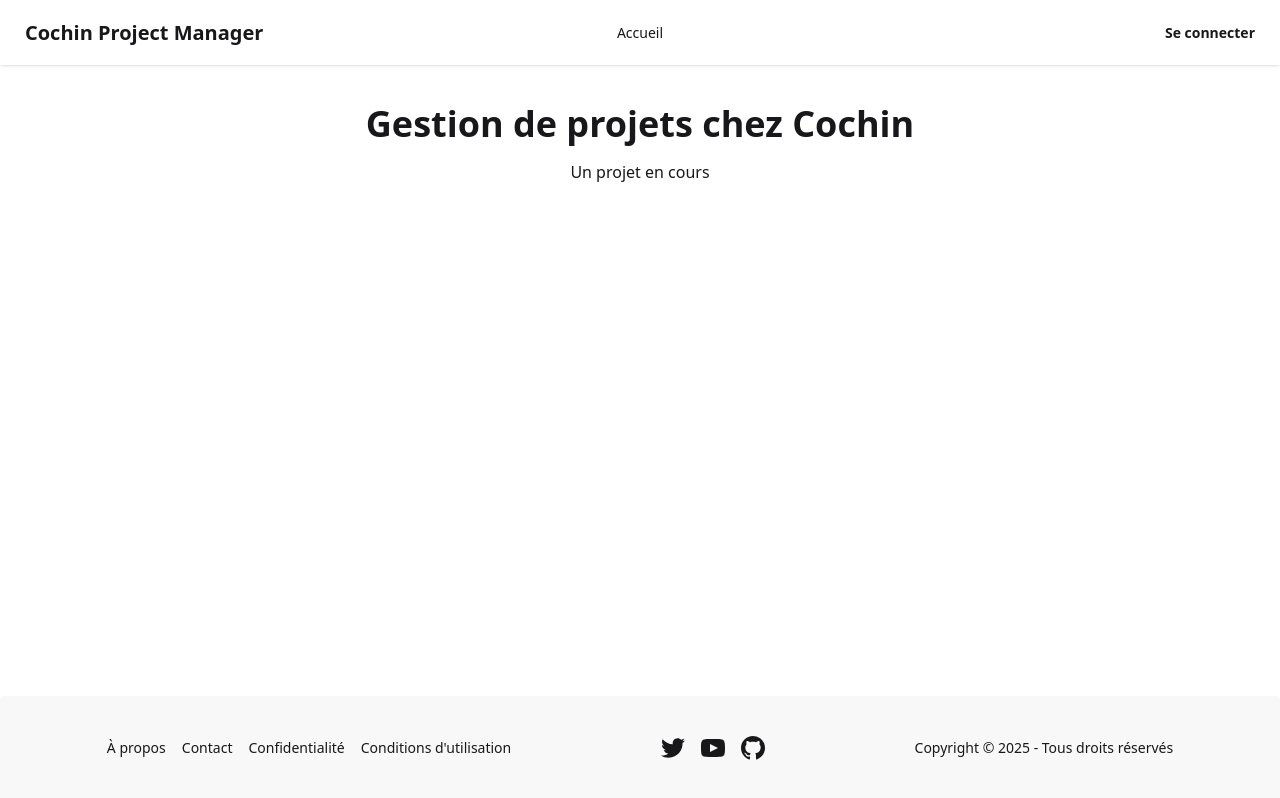
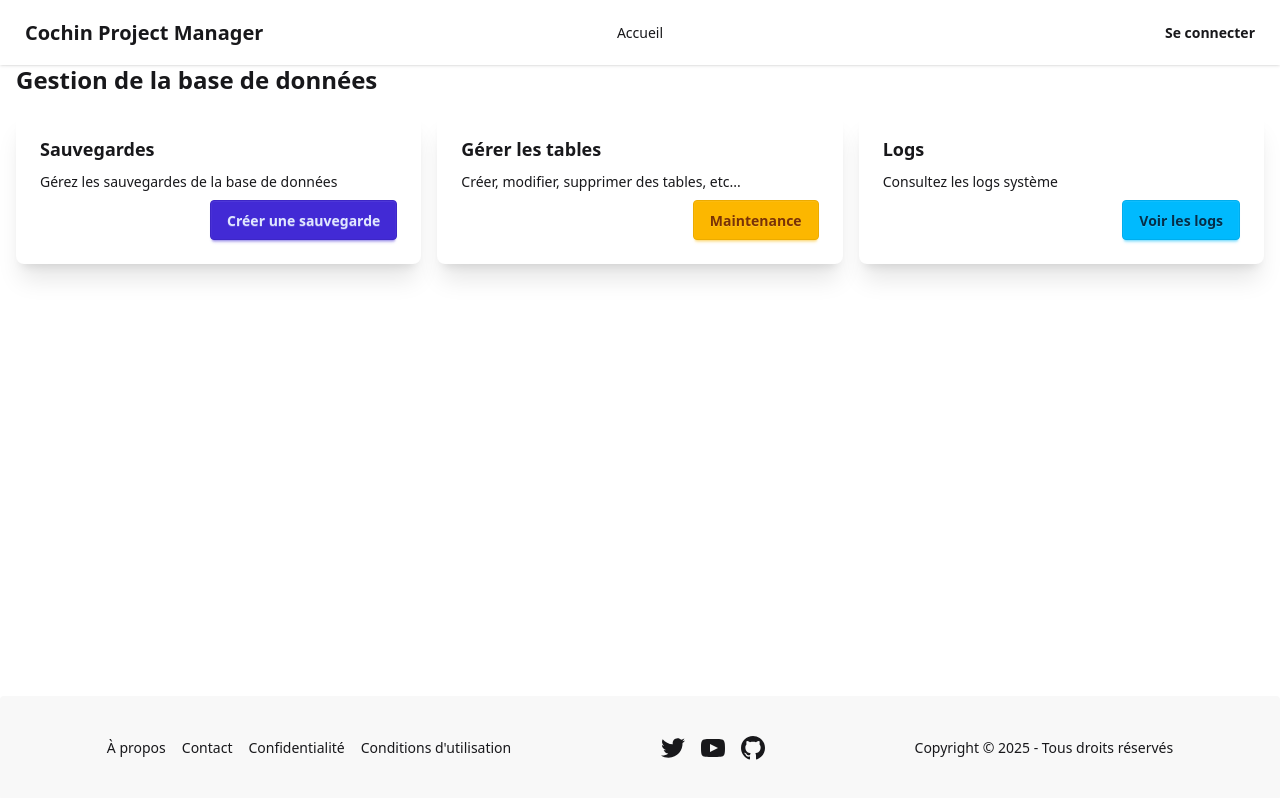
Before and after one commit to Kazuryy/cochin-project-manager, a React (Vite) app in the folder frontend/: page /admin/database in a window 1280 px wide. Before the commit this address led to /. Built offline with nearby package versions, Linux system fonts and the light colour scheme; no server answers.

Commit message:
Add content in DatabaseManager, rename managerDatabase.jsx, remove managerUser.jsx.

```diff
--- a/frontend/src/App.jsx
+++ b/frontend/src/App.jsx
@@ -5,6 +5,7 @@ import Navbar from './components/global/Navbar';
 import Home from './pages/Home';
 import Login from './pages/Login';
 import Dashboard from './pages/Dashboard';
+import DatabaseManager from './pages/Admin/DatabaseManager';
 import ProtectedRoute from './components/routes/ProtectedRoute';
 import PasswordChangeCheck from './components/auth/PasswordChangeCheck';
 import { AuthProvider } from './hooks/AuthProvider';
@@ -44,6 +45,7 @@ function MainContent() {
           />
 
           {/* Redirection pour les routes inconnues */}
+          <Route path="/admin/database" element={<DatabaseManager />} />
           <Route path="*" element={<Navigate to="/" replace />} />
         </Routes>
         </div>
--- /dev/null
+++ b/frontend/src/pages/Admin/DatabaseManager.jsx
@@ -0,0 +1,43 @@
+import React from 'react';
+
+function DatabaseManager() {
+    return (
+      <div className="space-y-4">
+        <h2 className="text-2xl font-bold">Gestion de la base de données</h2>
+
+        <div className="grid grid-cols-1 md:grid-cols-2 lg:grid-cols-3 gap-4">
+          <div className="card bg-base-100 shadow-xl">
+            <div className="card-body">
+              <h3 className="card-title">Sauvegardes</h3>
+              <p>Gérez les sauvegardes de la base de données</p>
+              <div className="card-actions justify-end">
+                <button className="btn btn-primary">Créer une sauvegarde</button>
+              </div>
+            </div>
+          </div>
+
+          <div className="card bg-base-100 shadow-xl">
+            <div className="card-body">
+              <h3 className="card-title">Gérer les tables</h3>
+              <p>Créer, modifier, supprimer des tables, etc...</p>
+              <div className="card-actions justify-end">
+                <button className="btn btn-warning">Maintenance</button>
+              </div>
+            </div>
+          </div>
+
+          <div className="card bg-base-100 shadow-xl">
+            <div className="card-body">
+              <h3 className="card-title">Logs</h3>
+              <p>Consultez les logs système</p>
+              <div className="card-actions justify-end">
+                <button className="btn btn-info">Voir les logs</button>
+              </div>
+            </div>
+          </div>
+        </div>
+      </div>
+    );
+}
+
+export default DatabaseManager;
--- a/frontend/src/pages/DashboardAdmin.jsx
+++ b/frontend/src/pages/DashboardAdmin.jsx
@@ -2,6 +2,7 @@
 import React from 'react';
 import { FiUsers, FiDatabase, FiSettings, FiShield } from 'react-icons/fi';
 import { Link, Outlet } from 'react-router-dom';
+import DatabaseManager from './Admin/DatabaseManager';
 
 function AdminDashboard() {
   return (
@@ -116,44 +117,3 @@ function UsersList() {
     </div>
   );
 }
-
-// frontend/src/pages/Admin/Database/DatabaseManager.jsx
-function DatabaseManager() {
-  return (
-    <div className="space-y-4">
-      <h2 className="text-2xl font-bold">Gestion de la base de données</h2>
-
-      <div className="grid grid-cols-1 md:grid-cols-2 lg:grid-cols-3 gap-4">
-        <div className="card bg-base-100 shadow-xl">
-          <div className="card-body">
-            <h3 className="card-title">Sauvegardes</h3>
-            <p>Gérez les sauvegardes de la base de données</p>
-            <div className="card-actions justify-end">
-              <button className="btn btn-primary">Créer une sauvegarde</button>
-            </div>
-          </div>
-        </div>
-
-        <div className="card bg-base-100 shadow-xl">
-          <div className="card-body">
-            <h3 className="card-title">Maintenance</h3>
-            <p>Effectuez des opérations de maintenance</p>
-            <div className="card-actions justify-end">
-              <button className="btn btn-warning">Maintenance</button>
-            </div>
-          </div>
-        </div>
-
-        <div className="card bg-base-100 shadow-xl">
-          <div className="card-body">
-            <h3 className="card-title">Logs</h3>
-            <p>Consultez les logs système</p>
-            <div className="card-actions justify-end">
-              <button className="btn btn-info">Voir les logs</button>
-            </div>
-          </div>
-        </div>
-      </div>
-    </div>
-  );
-}
--- a/frontend/src/pages/Login.jsx
+++ b/frontend/src/pages/Login.jsx
@@ -71,11 +71,12 @@ function Login() {
 
   return (
     <Page>
-      <div className="flex items-center justify-center py-2 pt-30">
+      <fieldset className="flex items-center justify-center py-2 pt-30">
         <Card
           title="Connexion"
-          subtitle="Veuillez vous connecter pour accéder au tableau de bord"
+          subtitle="Veuillez vous connecter pour accéder au dashboard"
           width="md"
+          className="bg-base-200 border-base-300 rounded-box w-md border p-4"
         >
           {/* Afficher les erreurs */}
           {(formError || authError) && (
@@ -140,7 +141,7 @@ function Login() {
             </div>
           </form>
         </Card>
-      </div>
+      </fieldset>
     </Page>
   );
 }
```
Also changed, not shown: frontend/src/pages/Admin/Database/TableCreation.jsx (added), frontend/src/pages/Admin/manageUsers.jsx (deleted).
